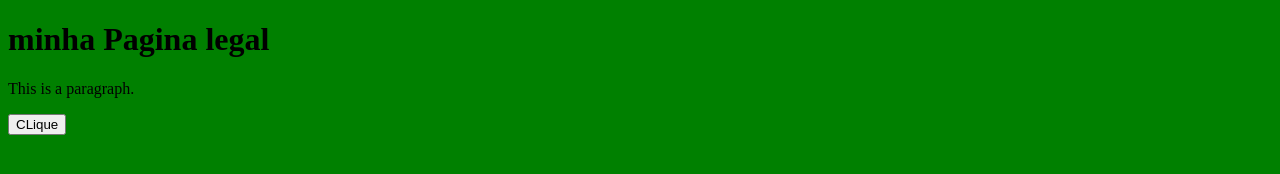
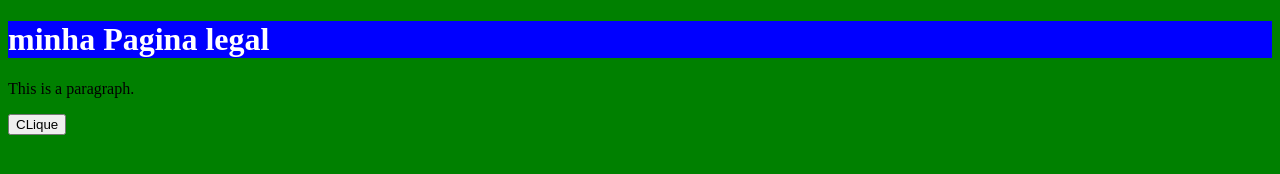
Before and after one commit to WillianDeCastro/TestePrimo, a plain HTML site: page index.html in a window 1280 px wide. Drawn offline with Linux system fonts and the light colour scheme.

Commit message:
Update index.html

```diff
--- a/index.html
+++ b/index.html
@@ -8,6 +8,11 @@
 body{
  background: green;
 }
+
+ h1{
+ background-color:blue;
+  color:white
+ }
 </style>
 
 </head>
```
